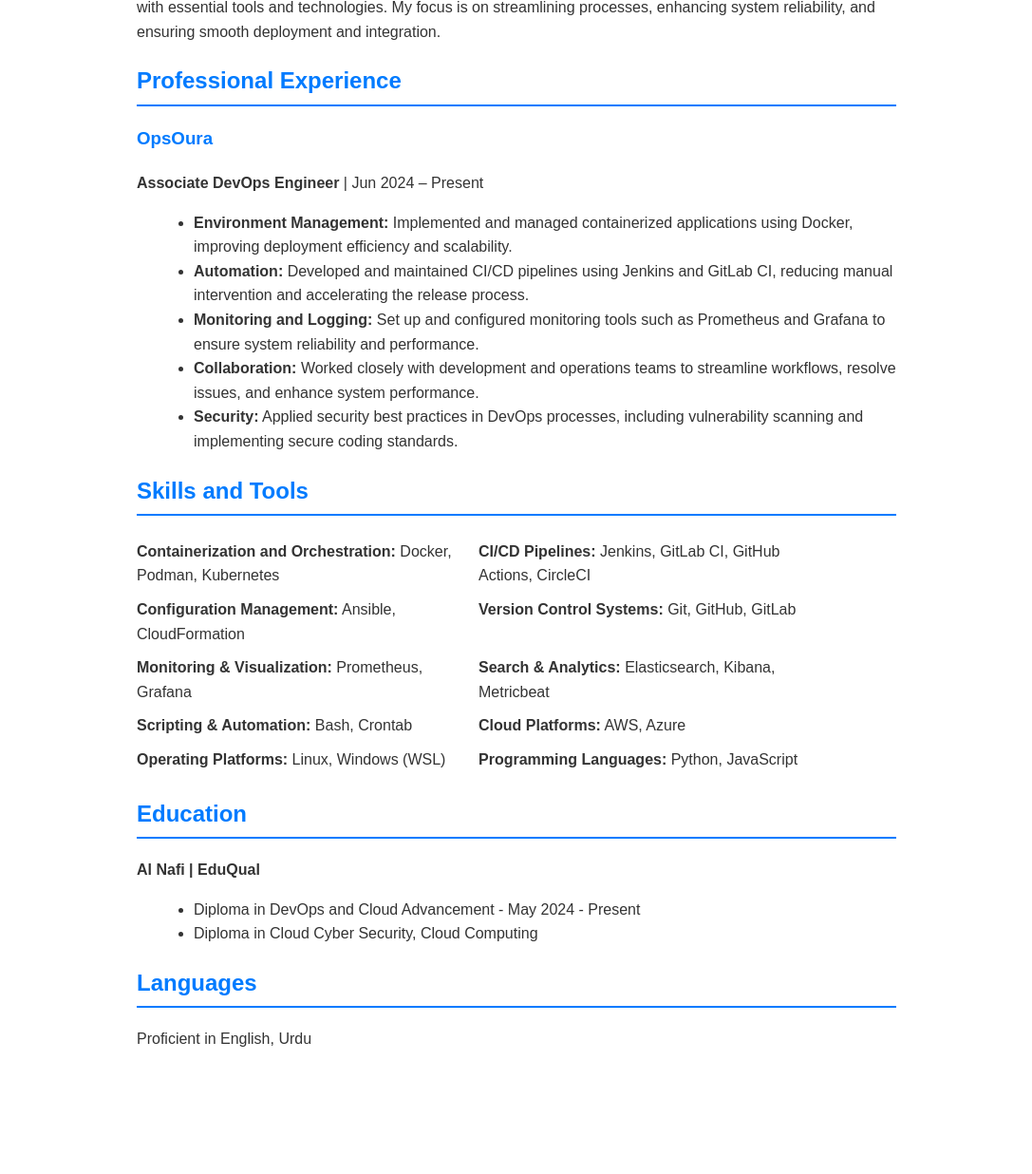
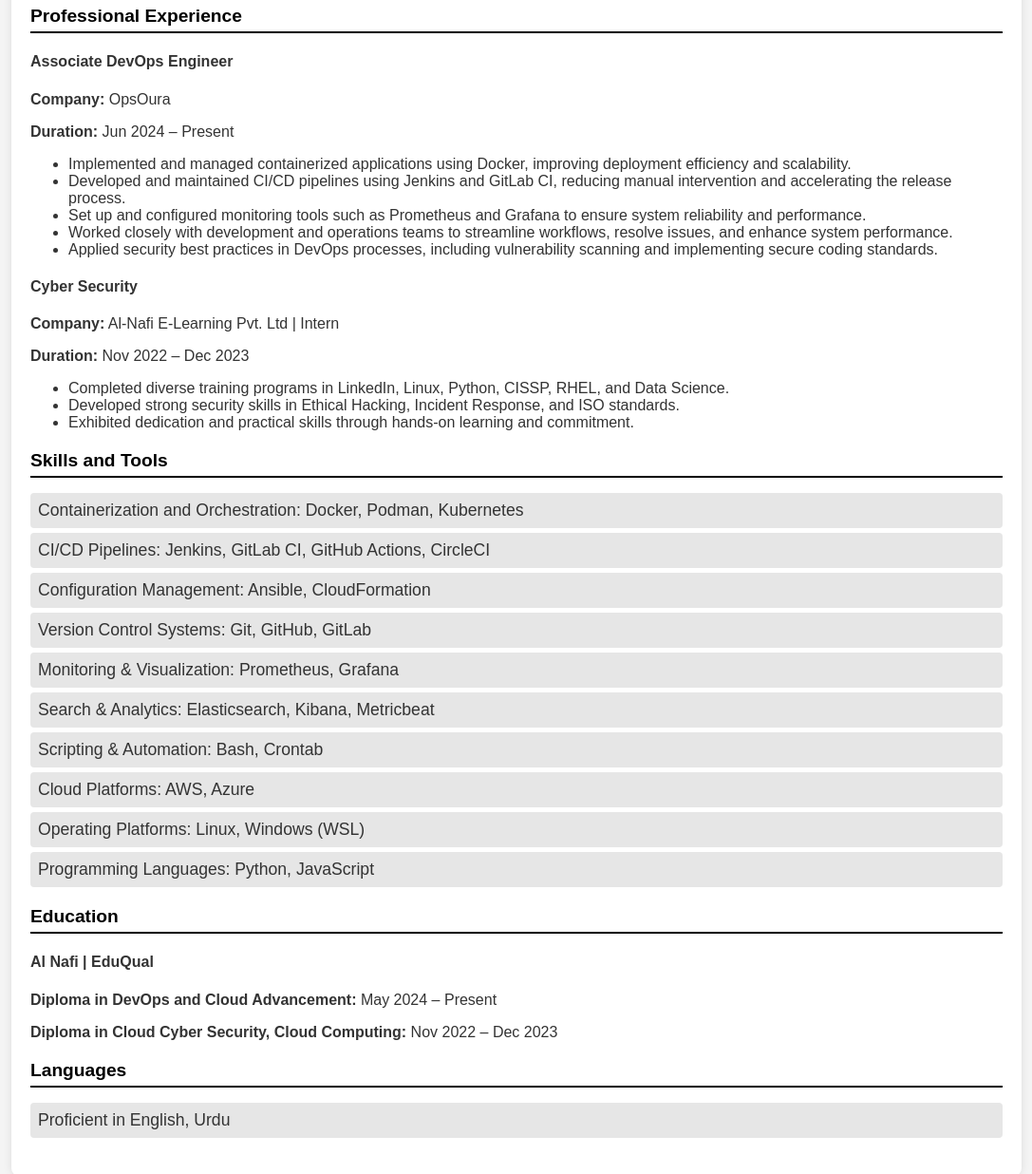
Before and after one commit to hammad-kamran/hammad-kamran.github.io, a plain HTML site: page index.html in a window 1280 px wide. Shown: the part 358-1594 px from the top of the page at 95% size, without its empty margins (96-1183 px from the left). Before the commit the page ends 1485 px from the top, so only its background shows below. Drawn offline with Linux system fonts and the light colour scheme.

Commit message:
Update index.html

```diff
--- a/index.html
+++ b/index.html
@@ -6,46 +6,96 @@
     <title>Hammad Kamran Faruki - CV</title>
     <style>
         body {
-            font-family: Arial, sans-serif;
-            line-height: 1.6;
-            margin: 20px;
+            font-family: 'Arial', sans-serif;
+            margin: 0;
+            padding: 0;
             color: #333;
+            background-color: #f4f4f4;
         }
         .container {
-            max-width: 800px;
+            width: 80%;
             margin: auto;
+            background: #fff;
+            padding: 20px;
+            border-radius: 8px;
+            box-shadow: 0 0 10px rgba(0, 0, 0, 0.1);
         }
         h1, h2, h3 {
-            color: #007BFF;
+            color: #000;
         }
-        .contact-info, .section {
+        h1 {
+            font-size: 2.5em;
+            margin-top: 0;
+        }
+        h2 {
+            font-size: 2em;
+            margin-top: 0;
+        }
+        h3 {
+            font-size: 1.5em;
+            border-bottom: 2px solid #000;
+            padding-bottom: 5px;
             margin-bottom: 20px;
+            margin-top: 0;
+        }
+        .contact-info {
+            margin-bottom: 20px;
+            font-size: 1.1em;
         }
         .contact-info p {
             margin: 5px 0;
         }
-        .section h2 {
-            border-bottom: 2px solid #007BFF;
+        .section {
+            margin-bottom: 20px;
+        }
+        .experience-item, .education-item {
+            margin-bottom: 15px;
+        }
+        .skills-list, .languages-list {
+            list-style-type: none;
+            padding: 0;
+        }
+        .skills-list li, .languages-list li {
+            background: #e6e6e6;
+            margin-bottom: 5px;
+            padding: 8px;
+            border-radius: 4px;
+            font-size: 1.1em;
+        }
+        .links a {
+            color: #0066cc;
+            text-decoration: none;
+        }
+        .links a:hover {
+            text-decoration: underline;
+        }
+        .header {
+            margin-bottom: 20px;
+            text-align: center;
+        }
+        .header h1 {
+            margin: 0;
+            font-size: 2.5em;
+        }
+        .header h2 {
+            margin: 0;
+            font-size: 1.8em;
+        }
+        .section-title {
+            font-size: 1.2em;
+            color: #000;
+            border-bottom: 2px solid #000;
             padding-bottom: 5px;
-        }
-        ul {
-            list-style-type: disc;
-            margin-left: 20px;
-        }
-        .skills {
-            display: flex;
-            flex-wrap: wrap;
-        }
-        .skills div {
-            width: 45%;
-            margin: 5px 0;
+            margin-bottom: 10px;
         }
     </style>
 </head>
 <body>
     <div class="container">
-        <header>
+        <div class="header">
             <h1>Hammad Kamran Faruki</h1>
+            <h2>DevOps Engineer</h2>
+        </div>
         <div class="contact-info">
             <p><strong>Phone:</strong> +92 312 7269761</p>
             <p><strong>Email:</strong> <a href="mailto:hammadkamran777@gmail.com">hammadkamran777@gmail.com</a></p>
@@ -53,55 +103,64 @@
             <p><strong>LinkedIn:</strong> <a href="https://www.linkedin.com/in/hammad-kamran-faruki">www.linkedin.com/in/hammad-kamran-faruki</a></p>
             <p><strong>GitHub:</strong> <a href="https://github.com/hammad-kamran">https://github.com/hammad-kamran</a></p>
         </div>
-        </header>
-
-        <section class="section">
-            <h2>Professional Summary</h2>
+        <div class="section">
+            <h3 class="section-title">Professional Summary</h3>
             <p>I am an enthusiastic DevOps Engineer with a solid foundation in DevOps principles and hands-on experience with essential tools and technologies. My focus is on streamlining processes, enhancing system reliability, and ensuring smooth deployment and integration.</p>
-        </section>
-
-        <section class="section">
-            <h2>Professional Experience</h2>
-            <h3>OpsOura</h3>
-            <p><strong>Associate DevOps Engineer</strong> | Jun 2024 – Present</p>
+        </div>
+        <div class="section">
+            <h3 class="section-title">Professional Experience</h3>
+            <div class="experience-item">
+                <h4>Associate DevOps Engineer</h4>
+                <p><strong>Company:</strong> OpsOura</p>
+                <p><strong>Duration:</strong> Jun 2024 – Present</p>
                 <ul>
-                <li><strong>Environment Management:</strong> Implemented and managed containerized applications using Docker, improving deployment efficiency and scalability.</li>
-                <li><strong>Automation:</strong> Developed and maintained CI/CD pipelines using Jenkins and GitLab CI, reducing manual intervention and accelerating the release process.</li>
-                <li><strong>Monitoring and Logging:</strong> Set up and configured monitoring tools such as Prometheus and Grafana to ensure system reliability and performance.</li>
-                <li><strong>Collaboration:</strong> Worked closely with development and operations teams to streamline workflows, resolve issues, and enhance system performance.</li>
-                <li><strong>Security:</strong> Applied security best practices in DevOps processes, including vulnerability scanning and implementing secure coding standards.</li>
+                    <li>Implemented and managed containerized applications using Docker, improving deployment efficiency and scalability.</li>
+                    <li>Developed and maintained CI/CD pipelines using Jenkins and GitLab CI, reducing manual intervention and accelerating the release process.</li>
+                    <li>Set up and configured monitoring tools such as Prometheus and Grafana to ensure system reliability and performance.</li>
+                    <li>Worked closely with development and operations teams to streamline workflows, resolve issues, and enhance system performance.</li>
+                    <li>Applied security best practices in DevOps processes, including vulnerability scanning and implementing secure coding standards.</li>
                 </ul>
-        </section>
-
-        <section class="section">
-            <h2>Skills and Tools</h2>
-            <div class="skills">
-                <div><strong>Containerization and Orchestration:</strong> Docker, Podman, Kubernetes</div>
-                <div><strong>CI/CD Pipelines:</strong> Jenkins, GitLab CI, GitHub Actions, CircleCI</div>
-                <div><strong>Configuration Management:</strong> Ansible, CloudFormation</div>
-                <div><strong>Version Control Systems:</strong> Git, GitHub, GitLab</div>
-                <div><strong>Monitoring & Visualization:</strong> Prometheus, Grafana</div>
-                <div><strong>Search & Analytics:</strong> Elasticsearch, Kibana, Metricbeat</div>
-                <div><strong>Scripting & Automation:</strong> Bash, Crontab</div>
-                <div><strong>Cloud Platforms:</strong> AWS, Azure</div>
-                <div><strong>Operating Platforms:</strong> Linux, Windows (WSL)</div>
-                <div><strong>Programming Languages:</strong> Python, JavaScript</div>
             </div>
-        </section>
-
-        <section class="section">
-            <h2>Education</h2>
-            <p><strong>Al Nafi | EduQual</strong></p>
+            <div class="experience-item">
+                <h4>Cyber Security</h4>
+                <p><strong>Company:</strong> Al-Nafi E-Learning Pvt. Ltd | Intern</p>
+                <p><strong>Duration:</strong> Nov 2022 – Dec 2023</p>
                 <ul>
-                <li>Diploma in DevOps and Cloud Advancement - May 2024 - Present</li>
-                <li>Diploma in Cloud Cyber Security, Cloud Computing</li>
+                    <li>Completed diverse training programs in LinkedIn, Linux, Python, CISSP, RHEL, and Data Science.</li>
+                    <li>Developed strong security skills in Ethical Hacking, Incident Response, and ISO standards.</li>
+                    <li>Exhibited dedication and practical skills through hands-on learning and commitment.</li>
                 </ul>
-        </section>
-
-        <section class="section">
-            <h2>Languages</h2>
-            <p>Proficient in English, Urdu</p>
-        </section>
+            </div>
+        </div>
+        <div class="section">
+            <h3 class="section-title">Skills and Tools</h3>
+            <ul class="skills-list">
+                <li>Containerization and Orchestration: Docker, Podman, Kubernetes</li>
+                <li>CI/CD Pipelines: Jenkins, GitLab CI, GitHub Actions, CircleCI</li>
+                <li>Configuration Management: Ansible, CloudFormation</li>
+                <li>Version Control Systems: Git, GitHub, GitLab</li>
+                <li>Monitoring & Visualization: Prometheus, Grafana</li>
+                <li>Search & Analytics: Elasticsearch, Kibana, Metricbeat</li>
+                <li>Scripting & Automation: Bash, Crontab</li>
+                <li>Cloud Platforms: AWS, Azure</li>
+                <li>Operating Platforms: Linux, Windows (WSL)</li>
+                <li>Programming Languages: Python, JavaScript</li>
+            </ul>
+        </div>
+        <div class="section">
+            <h3 class="section-title">Education</h3>
+            <div class="education-item">
+                <h4>Al Nafi | EduQual</h4>
+                <p><strong>Diploma in DevOps and Cloud Advancement:</strong> May 2024 – Present</p>
+                <p><strong>Diploma in Cloud Cyber Security, Cloud Computing:</strong> Nov 2022 – Dec 2023</p>
+            </div>
+        </div>
+        <div class="section">
+            <h3 class="section-title">Languages</h3>
+            <ul class="languages-list">
+                <li>Proficient in English, Urdu</li>
+            </ul>
+        </div>
     </div>
 </body>
 </html>
```
Lines whose indentation alone changed are shown as unchanged.
